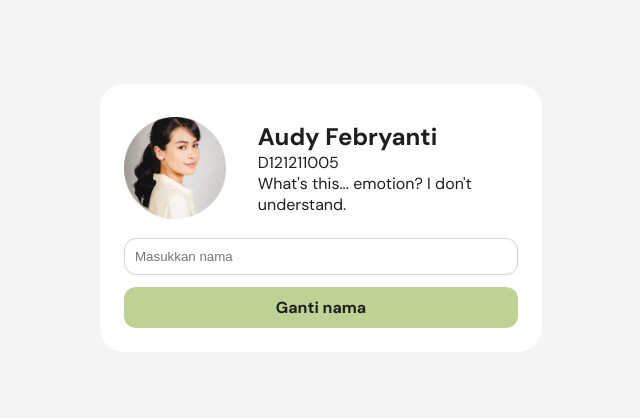
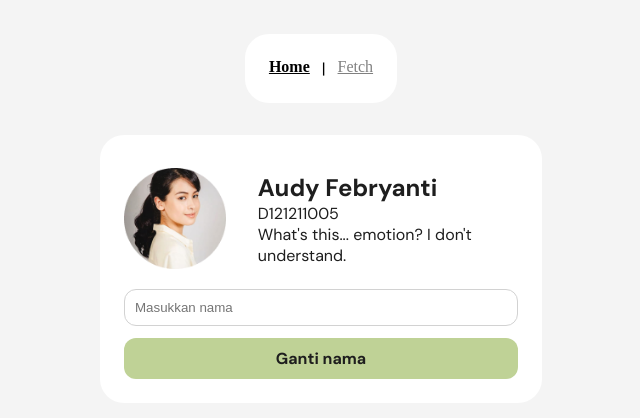
Before and after one commit to audyfebryantii/pbw-pekan12, a Next.js app: page / in a window 1280 px wide. Shown: the part 182-600 px from the top of the page, without its empty margins (319-959 px from the left). Built offline with nearby package versions, Linux system fonts and the light colour scheme.

Commit message:
feat: menambahkan page diary, fetch API dengan AXIOS

```diff
--- a/jsconfig.json
+++ b/jsconfig.json
@@ -1,7 +1,7 @@
 {
   "compilerOptions": {
     "paths": {
-      "@/*": ["./src/*"]
+      "@*": ["./src/*"]
     }
   }
 }
--- a/package.json
+++ b/package.json
@@ -9,8 +9,9 @@
     "lint": "next lint"
   },
   "dependencies": {
+    "axios": "^1.6.2",
+    "next": "14.0.1",
     "react": "^18",
-    "react-dom": "^18",
-    "next": "14.0.1"
+    "react-dom": "^18"
   }
 }
--- /dev/null
+++ b/src/app/components/navbar/navbar.css
@@ -0,0 +1,24 @@
+.navbar-container {
+    display: flex;
+    flex-direction: row;
+    column-gap: 12px;
+    background-color: white;
+    padding: 24px;
+    border-radius: 24px;
+}
+
+.navbar-container p {
+    color: black;
+}
+
+.navbar-text {
+    color: black;
+}
+
+.default {
+    color: gray;
+}
+
+.active {
+    font-weight: bolder;
+}
--- /dev/null
+++ b/src/app/components/navbar/navbar.js
@@ -0,0 +1,24 @@
+'use client'
+
+import "@app/components/navbar/navbar.css"
+import Diary from "@app/diary/page";
+import Link from "next/link";
+import { usePathname } from "next/navigation";
+
+
+const Navbar = () => {
+  const pathname = usePathname();
+  return (
+    <div className="navbar-container">
+      <Link className={`navbar-text ${pathname === '/' ? 'active' : 'default'}`} href="/">
+        Home
+      </Link>
+      <p>|</p>
+      <Link className={`navbar-text ${pathname === '/diary' ? 'active' : 'default'}`} href={"/diary"}>
+        Fetch
+      </Link>
+    </div>
+  );
+};
+
+export default Navbar;
--- /dev/null
+++ b/src/app/diary/page.js
@@ -0,0 +1,69 @@
+'use client'
+
+import '@styles/diary.css'
+import { useEffect, useState} from 'react'
+import axios from 'axios'
+
+export default function Diary() {
+
+    const [diary, setDiary] = useState([])
+    const [isi_diary, setIsiDiary] = useState([])
+    const[isAda, setAda] = useState(false)
+
+    const endpointAPI = 'https://6555c14e84b36e3a431e405e.mockapi.io/diaryku'
+    // async function getAPI () {
+    //     try{
+    //         const res = await fetch(endpointAPI)
+    //         const diary = await res.json()
+    //         console.log(diary)
+    //     }
+    //     catch(error) {
+    //         console.log("error fetching data: ${error}")
+    //     }
+    // }
+
+    async function getAPI () {
+        try{
+            const res = await axios.get(endpointAPI)
+            const res_isi_data = res.data
+            const diary = res_isi_data.map((dataDiary)=>(dataDiary.name))
+            setDiary(diary)
+            const isi_diary = res_isi_data.map((dataDiary)=>(dataDiary.isi_diary))
+            setIsiDiary(isi_diary)
+            // console.log(diary)
+            // console.log(isi_diary)
+            console.log(diary, isi_diary)
+        }
+        catch(error) {
+            console.log("error fetching data: ${error}")
+        }
+    }
+
+    useEffect(() => {
+        getAPI();
+    }, [])
+
+
+    console.log(isAda)
+
+    return(
+        <div>
+            {diary.length > 0 ? (
+                <ul>
+                    {diary.map((item, idx)=>(
+                        <li>
+                            <div className='diary-container'>
+                                <h1>
+                                    {diary[idx]}
+                                </h1>
+                                <p className='p-diary'>
+                                    {isi_diary[idx]}
+                                </p>
+                            </div>
+                        </li>
+                    ))}
+                </ul>
+            ) : ('API not loading')}
+        </div>
+    )
+}
--- a/src/app/layout.js
+++ b/src/app/layout.js
@@ -1,4 +1,6 @@
 import { Inter } from 'next/font/google'
+import Navbar from '@app/components/navbar/navbar'
+import '@styles/global.css'
 
 
 const inter = Inter({ subsets: ['latin'] })
@@ -11,7 +13,10 @@ export const metadata = {
 export default function RootLayout({ children }) {
   return (
     <html lang="en">
-      <body>{children}</body>
+        <body>
+        <Navbar/>
+        {children}
+        </body>
     </html>
   )
 }
--- a/src/app/page.js
+++ b/src/app/page.js
@@ -2,7 +2,7 @@
 
 import { useState } from "react"
 import Image from "next/image"
-import './globals.css'
+import '@styles/home.css'
 
 export default function Home() {
 
@@ -21,7 +21,7 @@ export default function Home() {
   }
 
   return (
-    <div className="body">
+    <>
       <div className="banner-container">
       {/* Kartunya */}
         <div className="header-banner-wrapper">
@@ -56,6 +56,6 @@ export default function Home() {
             </div>
         </div>
       </div>
-    </div>
+    </>
   )
 }
--- /dev/null
+++ b/src/styles/diary.css
@@ -0,0 +1,32 @@
+.diary-container {
+    background: #ffffff;
+    border-radius: 24px;
+    padding: 24px;
+    display: flex;
+    flex-direction: column;
+    gap: 10px;
+    align-items: flex-start;
+    justify-content: flex-start;
+    flex-shrink: 0;
+    width: 442px;
+    position: relative;
+    box-shadow: 0px 4px 24px 0px rgba(0, 0, 0, 0.02);
+    overflow: hidden;
+}
+
+.p-diary {
+    color: #1e1e1e;
+    text-align: left;
+    font: 400 16px 'PlusJakartaSans-Regular', sans-serif;
+    position: relative;
+    align-self: stretch;
+}
+
+ul {
+    display: flex;
+    flex-direction: column;
+    row-gap: 24px;
+}
+li {
+    list-style-type: none;
+}
--- /dev/null
+++ b/src/styles/global.css
@@ -0,0 +1,24 @@
+@import url('https://fonts.googleapis.com/css2?family=DM+Sans:opsz,wght@9..40,400;9..40,700&family=Inter&family=Montserrat&family=Roboto&display=swap');
+
+* {
+  padding: 0;
+  margin: 0;
+  box-sizing: border-box;
+}
+
+body{
+    background-color: #F4F4F4;
+
+    /* Fill Container di Figma == 100% di JS*/
+    width: 100vw;
+    height: 100vh;
+
+    /* Arah Flex */
+    display: flex;
+    flex-direction: column;
+    row-gap: 32px;
+
+    /* Kasih ke tengah flex */
+    align-items: center;
+    justify-content: center;
+  }
--- a/src/app/globals.css
+++ b/src/styles/home.css
@@ -1,10 +1,3 @@
-@import url('https://fonts.googleapis.com/css2?family=DM+Sans:opsz,wght@9..40,400;9..40,700&family=Inter&family=Montserrat&family=Roboto&display=swap');
-
-* {
-  padding: 0;
-  margin: 0;
-  box-sizing: border-box;
-}
 
 h1, p {
   color: #1E1E1E;
@@ -34,21 +27,6 @@ p{
 }
 
 /* Body website */
-.body{
-  background-color: #F4F4F4;
-
-  /* Fill Container di Figma == 100% di JS*/
-  width: 100vw;
-  height: 100vh;
-
-  /* Arah Flex */
-  display: flex;
-  flex-direction: column;
-
-  /* Kasih ke tengah flex */
-  align-items: center;
-  justify-content: center;
-}
 
 /* Container */
 .banner-container{
```
Also changed, not shown: 1 other file (tests, documents, lock files or other folders).
